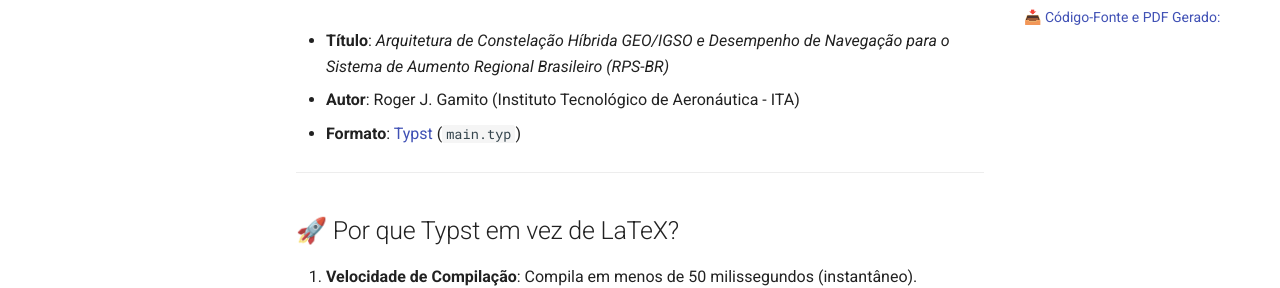
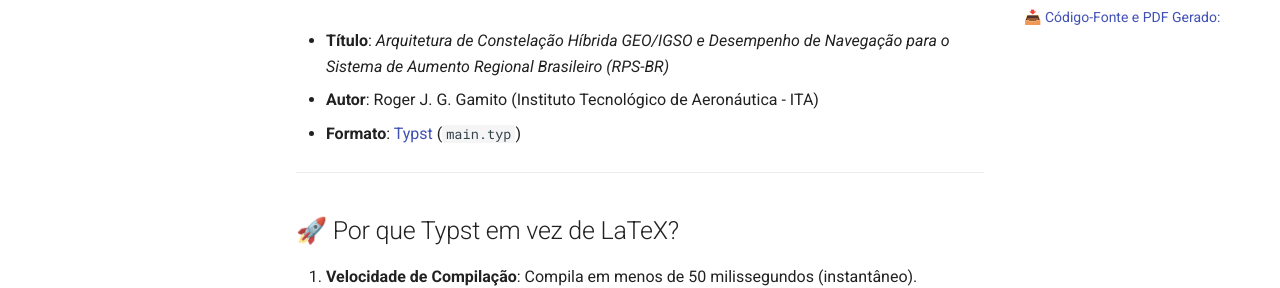
Before and after one commit to Rj-mwe/brazilian-rps-sim, an MkDocs documentation site: the page built from docs/papers/sbas_brazil_journal/README.md, in a window 1280 px wide and 1186 px high. Shown: the part 241-529 px from the top of the window. Built offline with MkDocs 1.6.1 and Material for MkDocs 9.7.7, drawn with Linux system fonts in a browser that asks for light colours; comment, search, counter and statistics services are not loaded.

```diff
--- a/docs/papers/sbas_brazil_journal/README.md
+++ b/docs/papers/sbas_brazil_journal/README.md
@@ -1,7 +1,7 @@
 # 📄 Artigo Científico: Arquitetura e Desempenho do RPS-BR
 
 * **Título**: *Arquitetura de Constelação Híbrida GEO/IGSO e Desempenho de Navegação para o Sistema de Aumento Regional Brasileiro (RPS-BR)*
-* **Autor**: Roger J. Gamito (Instituto Tecnológico de Aeronáutica - ITA)
+* **Autor**: Roger J. G. Gamito (Instituto Tecnológico de Aeronáutica - ITA)
 * **Formato**: [Typst](https://typst.app/) (`main.typ`)
 
 ---
--- a/mkdocs.yml
+++ b/mkdocs.yml
@@ -1,6 +1,6 @@
 site_name: "Brazilian RPS Sim — Documentação da Missão"
 site_description: "Sistema de Posicionamento e Aumento Regional Brasileiro (RPS-BR)"
-site_author: "Roger J. Gamito"
+site_author: "Roger J. G. Gamito"
 repo_url: "https://github.com/Rj-mwe/brazilian-rps-sim"
 repo_name: "Rj-mwe/brazilian-rps-sim"
 
```
Also changed, not shown: README.md (+1 -1 lines), 3 other files.
